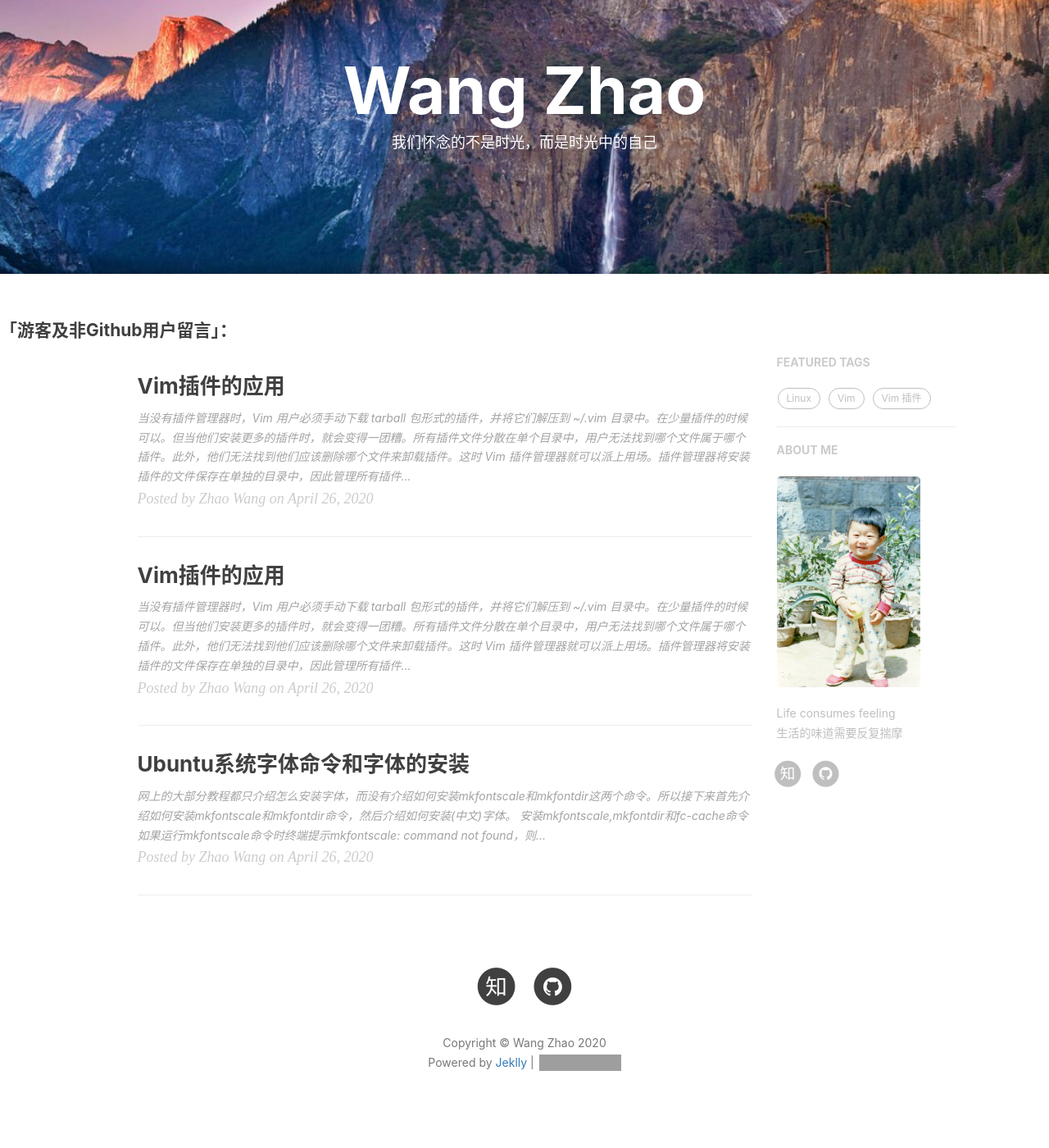
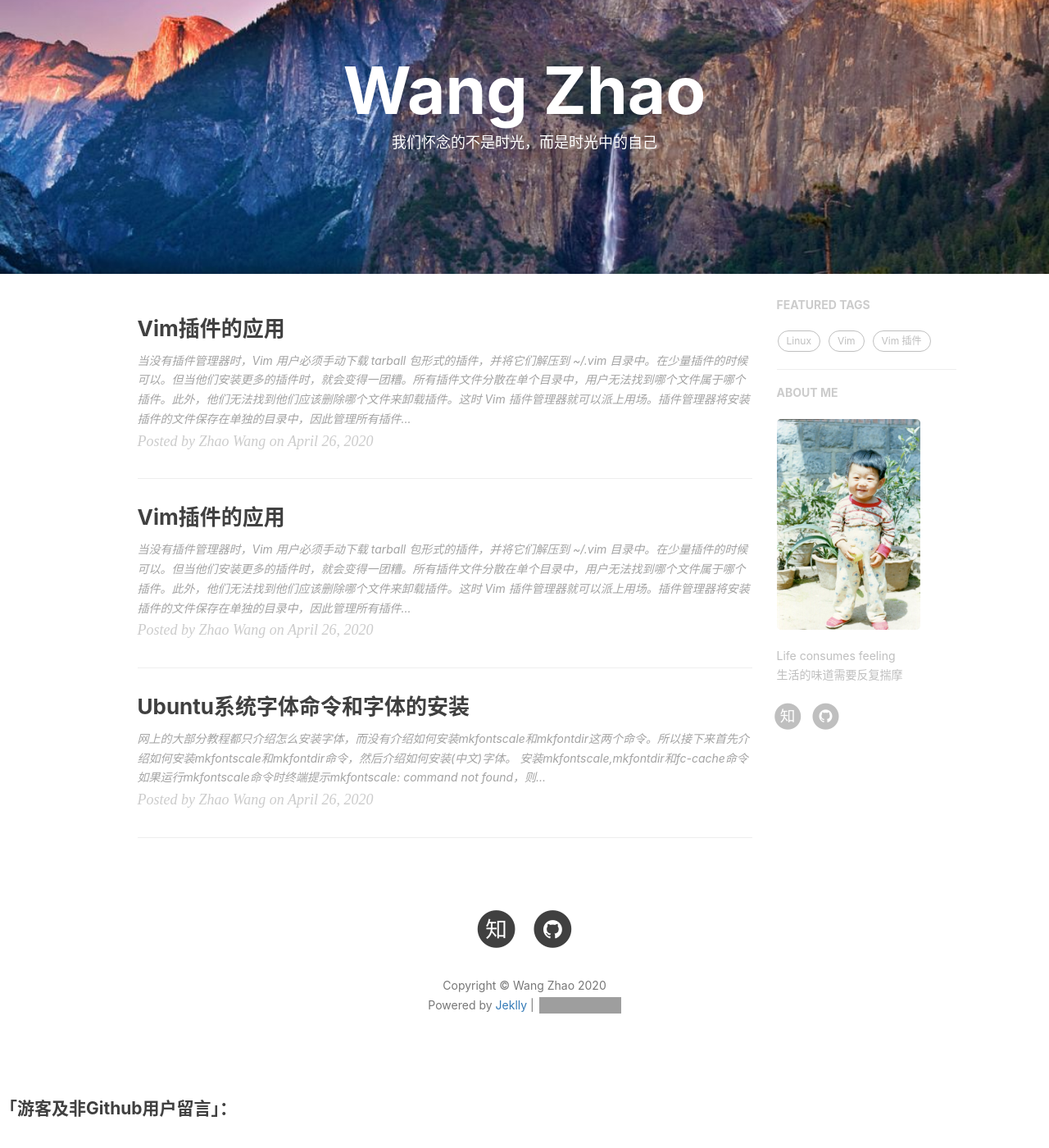
Before and after one commit to aramisw/wangzhao, a Jekyll site: the page built from index.html, in a window 1280 px wide and 1400 px high, scrolled down 84 px. Shown: the whole window at 82% size. Built offline with Jekyll 4.4.1, drawn with Linux system fonts in a browser that asks for light colours; nearby versions of some CDN libraries; the list of posts is cut into pages by our own code; comment, search, counter and statistics services are not loaded; grey boxes are pictures that could not be loaded.

Commit message:
2020042703

```diff
--- a/_includes/footer.html
+++ b/_includes/footer.html
@@ -243,3 +243,9 @@
     _render();
 </script>
 {% endif %}
+
+<!-- Valine 评论框 start -->
+{% if site.valine.enable %}
+{% include valine_comments.html %}
+{% endif %}
+<!-- Valine 评论框 end -->
--- a/_includes/intro-header.html
+++ b/_includes/intro-header.html
@@ -107,8 +107,3 @@
   </div>
 </header>
 {% endif %}
-<!-- Valine 评论框 start -->
-{% if site.valine.enable %}
-{% include valine_comments.html %}
-{% endif %}
-<!-- Valine 评论框 end -->
```
